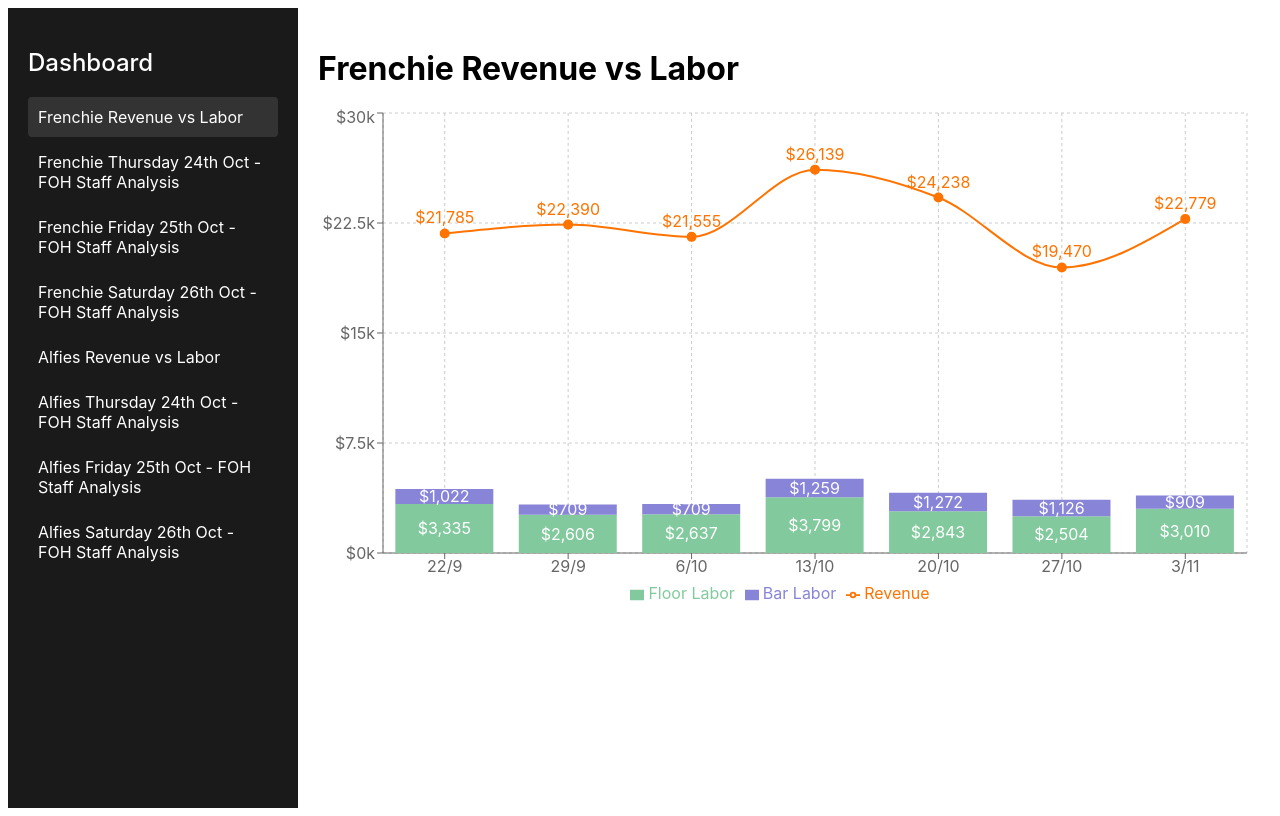
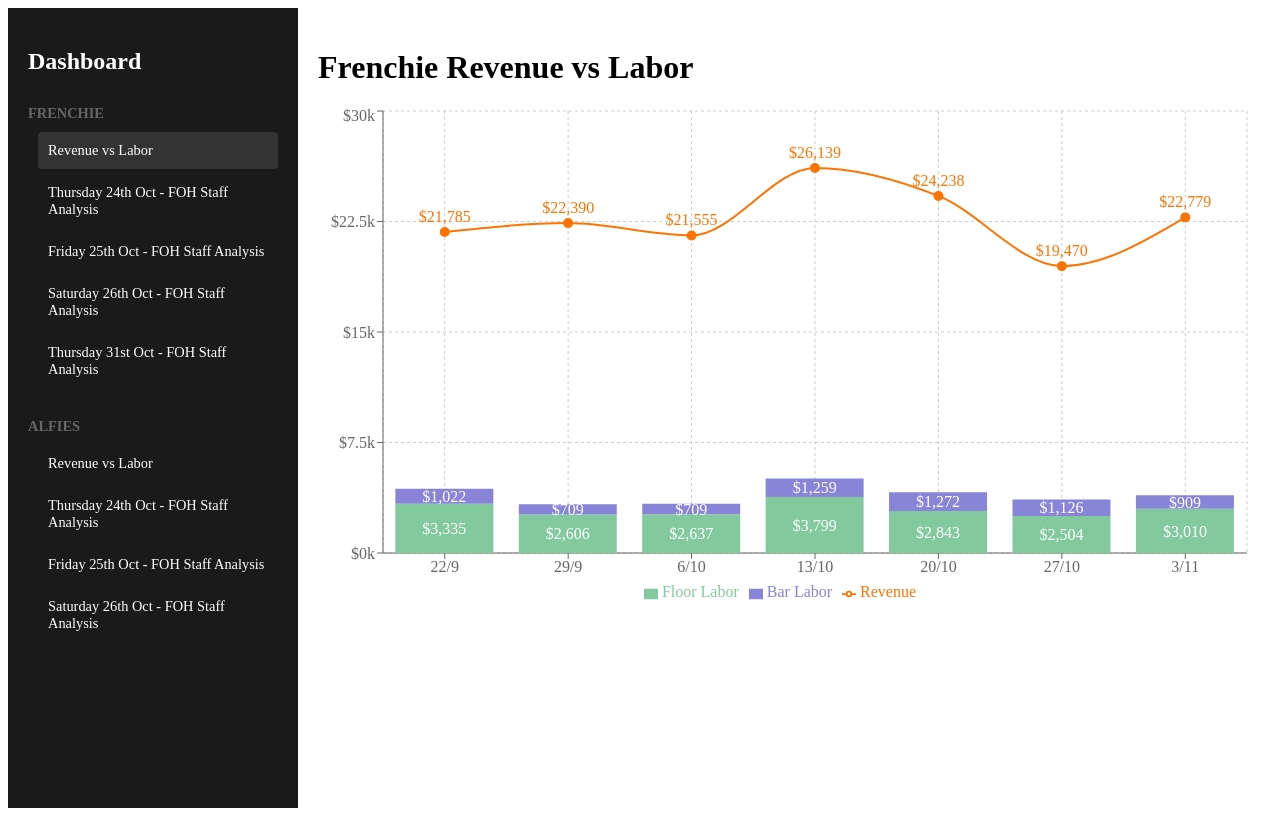
Before and after one commit to IsoBob1/labor-revenue-dashboard, a Next.js app: page / in a window 1280 px wide. Built offline with nearby package versions, Linux system fonts and the light colour scheme.

Commit message:
Update Layout.js

```diff
--- a/components/Layout.js
+++ b/components/Layout.js
@@ -6,33 +6,47 @@
   const router = useRouter();
 
   const menuItems = [
-    { path: '/', label: 'Frenchie Revenue vs Labor' },
-    { path: '/service', label: 'Frenchie Thursday 24th Oct - FOH Staff Analysis' },
-    { path: '/service-friday', label: 'Frenchie Friday 25th Oct - FOH Staff Analysis' },
-    { path: '/service-saturday', label: 'Frenchie Saturday 26th Oct - FOH Staff Analysis' },
-    { path: '/alfies', label: 'Alfies Revenue vs Labor' },
-    { path: '/alfies-thursday', label: 'Alfies Thursday 24th Oct - FOH Staff Analysis' },
-    { path: '/alfies-friday', label: 'Alfies Friday 25th Oct - FOH Staff Analysis' },
-    { path: '/alfies-saturday', label: 'Alfies Saturday 26th Oct - FOH Staff Analysis' }
+    { path: '', label: 'Frenchie', type: 'header' },
+    { path: '/', label: 'Revenue vs Labor', indented: true },
+    { path: '/service', label: 'Thursday 24th Oct - FOH Staff Analysis', indented: true },
+    { path: '/service-friday', label: 'Friday 25th Oct - FOH Staff Analysis', indented: true },
+    { path: '/service-saturday', label: 'Saturday 26th Oct - FOH Staff Analysis', indented: true },
+    { path: '/service-thursday-31', label: 'Thursday 31st Oct - FOH Staff Analysis', indented: true },
+
+    { path: '', label: 'Alfies', type: 'header' },
+    { path: '/alfies', label: 'Revenue vs Labor', indented: true },
+    { path: '/alfies-thursday', label: 'Thursday 24th Oct - FOH Staff Analysis', indented: true },
+    { path: '/alfies-friday', label: 'Friday 25th Oct - FOH Staff Analysis', indented: true },
+    { path: '/alfies-saturday', label: 'Saturday 26th Oct - FOH Staff Analysis', indented: true }
   ];
 
   return (
-    <div style={{
-      display: 'flex',
-      minHeight: '100vh',
-      fontFamily: '-apple-system, BlinkMacSystemFont, "Segoe UI", Roboto, "Helvetica Neue", Arial, sans-serif'
-    }}>
+    <div style={{ display: 'flex', minHeight: '100vh' }}>
       {/* Sidebar */}
       <div style={{
         width: '250px',
         backgroundColor: '#1a1a1a',
         padding: '20px',
-        color: 'white',
-        fontFamily: '-apple-system, BlinkMacSystemFont, "Segoe UI", Roboto, "Helvetica Neue", Arial, sans-serif'
+        color: 'white'
       }}>
-        <h2 style={{ marginBottom: '20px', color: 'white', fontWeight: '500' }}>Dashboard</h2>
+        <h2 style={{ marginBottom: '20px', color: 'white' }}>Dashboard</h2>
         <nav>
           {menuItems.map((item) => (
+            item.type === 'header' ? (
+              <div
+                key={item.label}
+                style={{
+                  padding: '10px 0',
+                  color: '#666',
+                  fontWeight: 'bold',
+                  fontSize: '0.9em',
+                  textTransform: 'uppercase',
+                  marginTop: '20px'
+                }}
+              >
+                {item.label}
+              </div>
+            ) : (
               <Link
                 href={item.path}
                 key={item.path}
@@ -44,21 +58,19 @@
                   color: 'white',
                   textDecoration: 'none',
                   borderRadius: '4px',
-                fontFamily: '-apple-system, BlinkMacSystemFont, "Segoe UI", Roboto, "Helvetica Neue", Arial, sans-serif'
+                  marginLeft: item.indented ? '10px' : '0px',
+                  fontSize: '0.9em'
                 }}
               >
                 {item.label}
               </Link>
+            )
           ))}
         </nav>
       </div>
 
       {/* Main content */}
-      <div style={{
-        flex: 1,
-        padding: '20px',
-        fontFamily: '-apple-system, BlinkMacSystemFont, "Segoe UI", Roboto, "Helvetica Neue", Arial, sans-serif'
-      }}>
+      <div style={{ flex: 1, padding: '20px' }}>
         {children}
       </div>
     </div>
```
Lines whose indentation alone changed are shown as unchanged.
